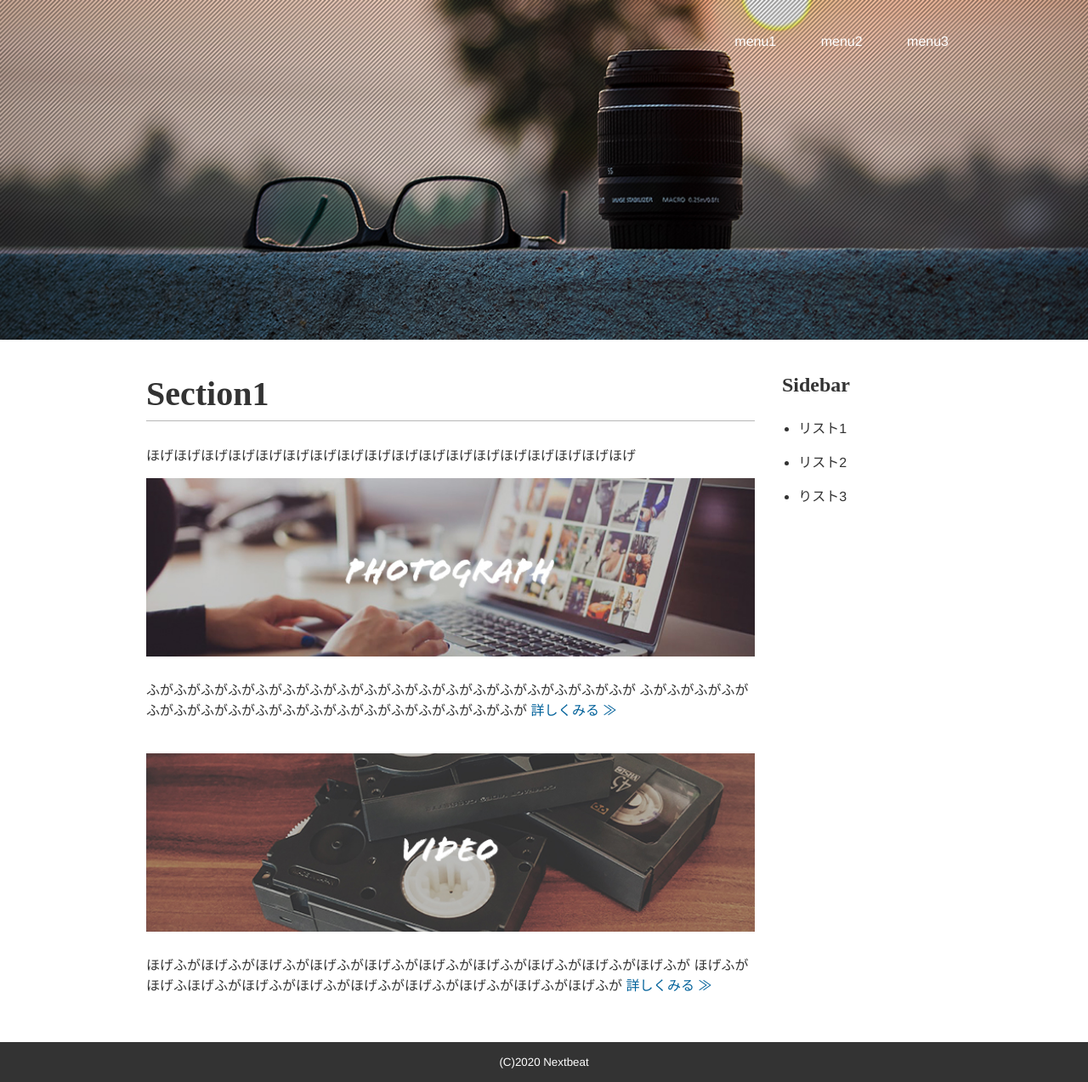
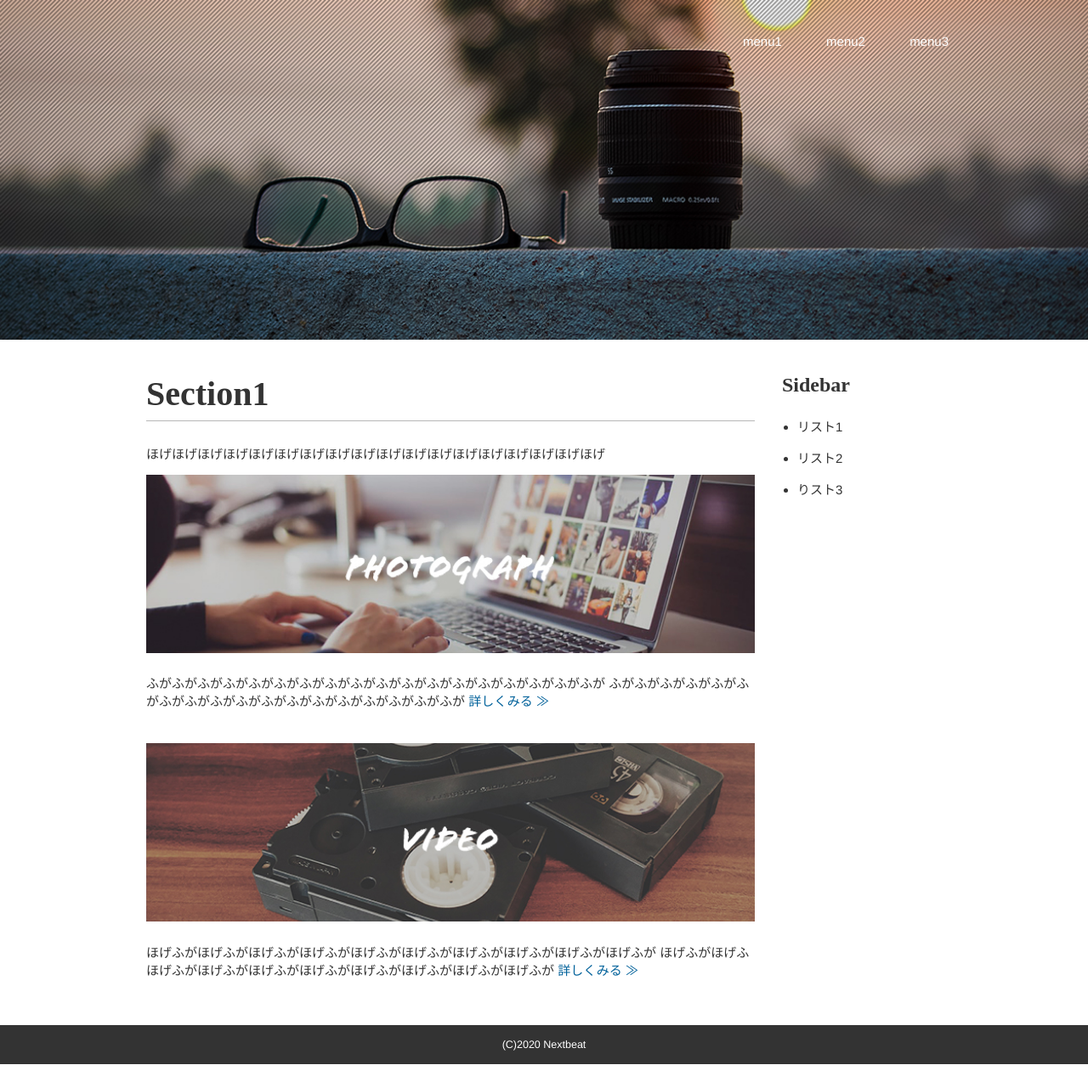
Before and after one commit to nzzzz27/html-scss-training, a website built with webpack: page index.html in a window 1280 px wide. Shown: the whole page at 85% size. After the commit the page ends 1253 px from the top, so only its background shows below. Built offline with nearby package versions, Linux system fonts and the light colour scheme.

Commit message:
[clean] July 28 お昼のコミットに対しての指摘点修正
ディレクトリ/ファイル構造、scssインデント、変数調整

```diff
--- a/index.html
+++ b/index.html
@@ -35,25 +35,25 @@
           <section class="main__section">
             <h2 class="heading">
               <a href="" class="heading__imgLink">
-                <img src="./portfolio-photo.jpg" alt="PHOTOGRAPH">
+                <img src="./src/assets/portfolio-photo.jpg" alt="PHOTOGRAPH">
               </a>
             </h2>
             <p>
               ふがふがふがふがふがふがふがふがふがふがふがふがふがふがふがふがふがふが
               ふがふがふがふがふがふがふがふがふがふがふがふがふがふがふがふがふがふが
-              <a href="" class="textLink__moreInfo">詳しくみる ≫</a>
+              <a href="" class="textLink-moreinfo">詳しくみる ≫</a>
             </p>
           </section>
           <section class="main__section">
             <h2 class="heading">
               <a href="" class="heading__imgLink">
-                <img src="./portfolio-video.jpg" alt="VIDEO">
+                <img src="./src/assets/portfolio-video.jpg" alt="VIDEO">
               </a>
             </h2>
             <p>
               ほげふがほげふがほげふがほげふがほげふがほげふがほげふがほげふがほげふがほげふが
               ほげふがほげふほげふがほげふがほげふがほげふがほげふがほげふがほげふがほげふが
-              <a href="" class="textLink__moreInfo">詳しくみる ≫</a>
+              <a href="" class="textLink-moreinfo">詳しくみる ≫</a>
             </p>
           </section>
         </main>
--- a/main.scss
+++ /dev/null
@@ -1,143 +0,0 @@
-//variables
-$fontColor-light: #ffffff;
-$fontColor-base: #333333;
-$fontColor-link: #00619a;
-
-$bgColor-dark: #333333;
-$borderColor-light: #b7b7b7;
-
-$fontFamily-gothic: 'Avenir','Helvetica Neue','Helvetica','Arial','Hiragino Sans','ヒラギノ角ゴシック',YuGothic,'Yu Gothic','メイリオ', Meiryo,'ＭＳ Ｐゴシック','MS PGothic';
-$fontFamily-serif: "游明朝", YuMincho, "Hiragino Mincho ProN W3", "ヒラギノ明朝 ProN W3", "Hiragino Mincho ProN", "HG明朝E", "ＭＳ Ｐ明朝", "ＭＳ 明朝", serif;
-
-//reset
-body {
-  font-family: $fontFamily-gothic;
-  color: $fontColor-base;
-  margin: 0px;
-}
-
-a {
-  text-decoration: none;
-  &:hover {
-    text-decoration: underline;
-  }
-}
-
-//small parts
-.textLink__moreInfo {
-  color: $fontColor-link;
-}
-
-//layouts - whole area
-.content {
-  margin: 40px 0;
-  &__inner {
-    max-width: 1000px;
-    width: 100%;
-    margin: 0 auto;
-    position: relative;
-    &--footer {
-      padding: 16px 0;
-    }
-  }
-}
-
-//layouts - main area
-.main {
-  display: inline-block;
-  width: calc(100% - 284px);
-  margin: 0 32px;
-  &__section:not(:last-child) {
-    margin-bottom: 40px;
-  }
-}
-
-//layouts - side area
-.sidebar {
-  position: absolute;
-  top: 0;
-  right: 0;
-  width: 220px;
-  &__list {
-    padding-left: 1.2em;
-  }
-  &__listItem {
-    padding: 4px 0;
-    a {
-      display: inline-block;
-      width: 100%;
-      color: $fontColor-base;
-    }
-    &:not(:first-child) {
-      margin-top: 8px;
-    }
-  }
-}
-
-//header area
-.mv {
-  width: 100%;
-  height: 400px;
-  background-image: url(./bg-portfolio.jpg);
-  background-size: cover;
-  background-position: top;
-}
-
-.global-nav {
-  margin: 0;
-  padding-top: 40px;
-  list-style: none;
-  text-align: right;
-  &__item {
-    display: inline-block;
-    margin: 0 8px;
-    cursor: pointer;
-    a {
-      padding: 8px 16px;
-      color: $fontColor-light;
-    }
-  }
-}
-
-//headings
-.heading {
-  font-family: $fontFamily-serif;
-  margin-top: 0;
-  &__level1 {
-    font-size: 40px;
-    padding-bottom: 8px;
-    border-bottom: 1px solid $borderColor-light;
-  }
-  &__level2 {
-    font-size: 24px;
-  }
-  &__imgLink {
-    display: inline-block;
-    width: 100%;
-    height: 210px;
-    background-color: #000000;
-    position: relative;
-    overflow: hidden;
-    img {
-      min-width: 100%;
-      position: absolute;
-      top: 50%;
-      left: 50%;
-      transform: translate(-50%, -50%);
-      &:hover {
-        opacity: .8;
-      }
-    }
-  }
-}
-
-//footer
-.footer {
-  width: 100%;
-  background-color: $bgColor-dark;
-  &__copyRight {
-    display: block;
-    text-align: center;
-    color: $fontColor-light;
-  }
-}
--- /dev/null
+++ b/src/scss/common/reset.scss
@@ -0,0 +1,21 @@
+/*
+  Reset default css
+*/
+
+html {
+  font-size: 93.75%;
+}
+
+body {
+  font-size:            $font-size-base;
+  font-family:          $fontFamily-gothic;
+  color:                $fontColor-base;
+  margin:               0;
+}
+
+a {
+  text-decoration:      none;
+  &:hover {
+    text-decoration:    underline;
+  }
+}
--- /dev/null
+++ b/src/scss/common/variables.scss
@@ -0,0 +1,25 @@
+/* ---------------
+  variables
+----------------- */
+
+// color - font
+$fontColor-light:       #ffffff;
+$fontColor-base:        #333333;
+$fontColor-link:        #00619a;
+
+// color - backgorund
+$bgColor-dark:          #333333;
+$borderColor-light:     #b7b7b7;
+
+// font family
+$fontFamily-gothic:     'Avenir','Helvetica Neue','Helvetica','Arial','Hiragino Sans','ヒラギノ角ゴシック',YuGothic,'Yu Gothic','メイリオ', Meiryo,'ＭＳ Ｐゴシック','MS PGothic';
+$fontFamily-serif:      "游明朝", YuMincho, "Hiragino Mincho ProN W3", "ヒラギノ明朝 ProN W3", "Hiragino Mincho ProN", "HG明朝E", "ＭＳ Ｐ明朝", "ＭＳ 明朝", serif;
+
+// font size
+$font-size-base-px:     15px;
+$font-size-heading1:    1.0rem * (40px / $font-size-base-px); //40px
+$font-size-heading2:    1.0rem * (24px / $font-size-base-px); //24px
+$font-size-base:        1.0rem; //15px (default)
+
+// width
+$max-width:             1000px;
--- /dev/null
+++ b/src/scss/components/header-footer.scss
@@ -0,0 +1,30 @@
+/* -----------
+  Header & Footer
+-------------*/
+
+.global-nav {
+  margin:               0;
+  padding-top:          40px;
+  list-style:           none;
+  text-align:           right;
+  &__item {
+    display:            inline-block;
+    margin:             0 8px;
+    cursor:             pointer;
+    a {
+      padding:          8px 16px;
+      color:            $fontColor-light;
+    }
+  }
+}
+
+
+.footer {
+  width:                100%;
+  background-color:     $bgColor-dark;
+  &__copyRight {
+    display:            block;
+    text-align:         center;
+    color:              $fontColor-light;
+  }
+}
--- /dev/null
+++ b/src/scss/components/mv.scss
@@ -0,0 +1,10 @@
+/* ------------
+ Main visual
+ ----------- */
+.mv {
+  width:                100%;
+  height:               400px;
+  background-image:     url(../assets/bg-portfolio.jpg);
+  background-size:      cover;
+  background-position:  top;
+}
--- /dev/null
+++ b/src/scss/main.scss
@@ -0,0 +1,12 @@
+//サイト全体に関わる部分
+@import './common/variables';
+@import './common/reset';
+
+//共通パーツ
+@import './parts/layouts';
+@import './parts/headings';
+@import './parts/parts';
+
+//コンポーネント
+@import './components/header-footer';
+@import './components/mv';
--- /dev/null
+++ b/src/scss/parts/headings.scss
@@ -0,0 +1,34 @@
+/* ------------------
+  headings
+-------------------- */
+
+.heading {
+  font-family:          $fontFamily-serif;
+  margin-top:           0;
+  &__level1 {
+    font-size:          $font-size-heading1;
+    padding-bottom:     8px;
+    border-bottom:      1px solid $borderColor-light;
+  }
+  &__level2 {
+    font-size:          24px;
+  }
+  &__imgLink {
+    display:            inline-block;
+    width:              100%;
+    height:             210px;
+    background-color:   #000000;
+    position:           relative;
+    overflow:           hidden;
+    img {
+      min-width:        100%;
+      position:         absolute;
+      top:              50%;
+      left:             50%;
+      transform:        translate(-50%, -50%);
+      &:hover {
+        opacity:        .8;
+      }
+    }
+  }
+}
--- /dev/null
+++ b/src/scss/parts/layouts.scss
@@ -0,0 +1,49 @@
+/*  ---------------------
+  layouts
+------------------------- */
+
+// whole area
+.content {
+  margin:               40px 0;
+  &__inner {
+    max-width:          $max-width;
+    width:              100%;
+    margin:             0 auto;
+    position:           relative;
+    &--footer {
+      padding:          16px 0;
+    }
+  }
+}
+
+//2 columns - main area
+.main {
+  display:              inline-block;
+  width:                calc(100% - (64px + 220px));  // 100% - (.mainの左右マージン + sidebar width)
+  margin:               0 32px;
+  &__section:not(:last-child) {
+    margin-bottom:      40px;
+  }
+}
+
+// 2 columns - side area
+.sidebar {
+  position:             absolute;
+  top:                  0;
+  right:                0;
+  width:                220px;
+  &__list {
+    padding-left:       1.2em;
+  }
+  &__listItem {
+    padding:            4px 0;
+    a {
+      display:          inline-block;
+      width:            100%;
+      color:            $fontColor-base;
+    }
+    &:not(:first-child) {
+      margin-top:       8px;
+    }
+  }
+}
--- /dev/null
+++ b/src/scss/parts/parts.scss
@@ -0,0 +1,4 @@
+
+.textLink-moreinfo {
+  color: $fontColor-link;
+}
--- a/webpack.config.js
+++ b/webpack.config.js
@@ -4,7 +4,7 @@ const path = require('path');
 module.exports = {
   context: path.join(__dirname, './'),
   // ここがどのscssをみるか
-  entry: "./main.scss",
+  entry: "./src/scss/main.scss",
   output: {
     // どのディレクトリにどんな名前でbuild後のcssを吐くか
     path: path.join(__dirname, ''),
```
Also changed, not shown: main.css, src/assets/bg-portfolio.jpg (renamed from bg-portfolio.jpg), src/assets/portfolio-photo.jpg (renamed from portfolio-photo.jpg), src/assets/portfolio-video.jpg (renamed from portfolio-video.jpg), 1 other file.
